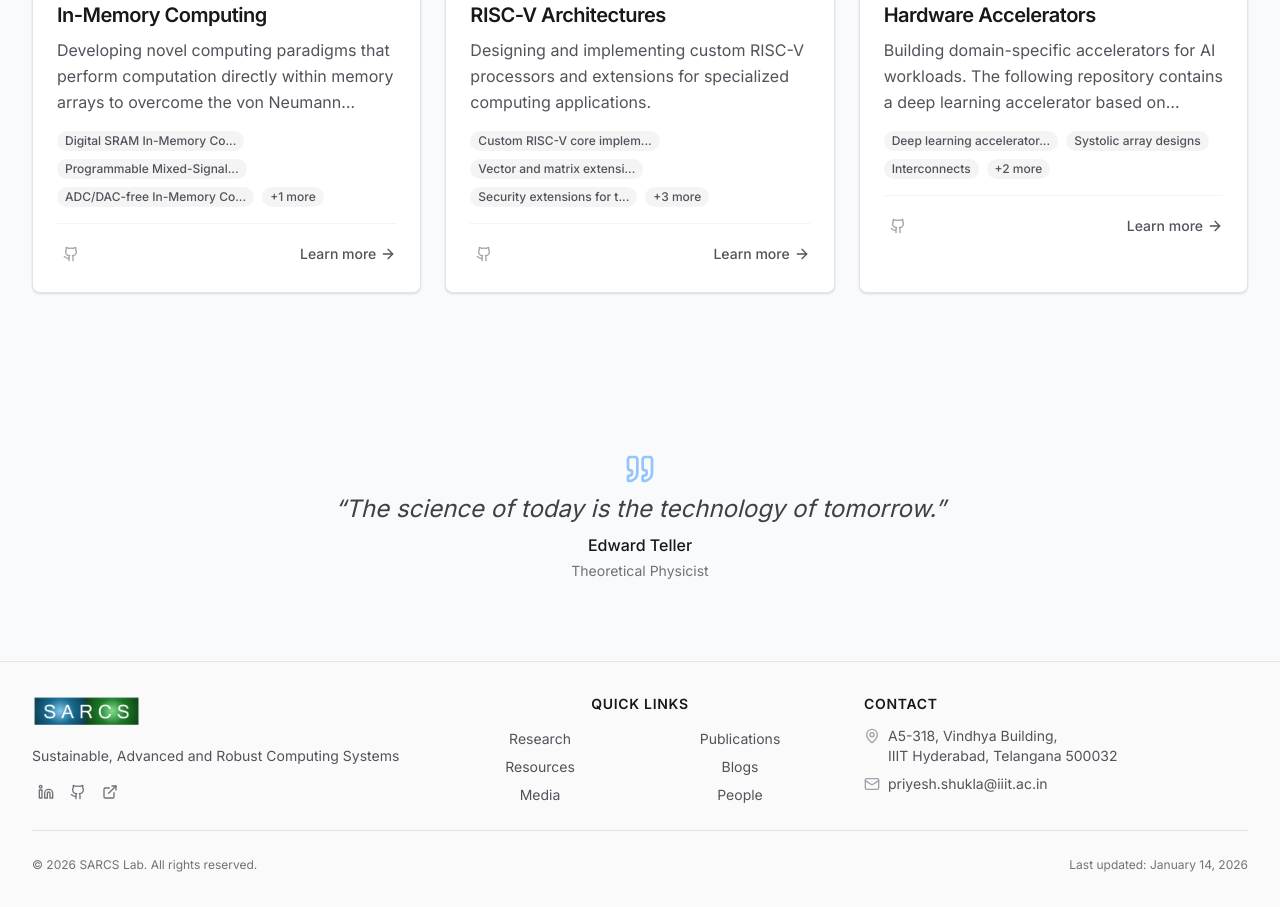
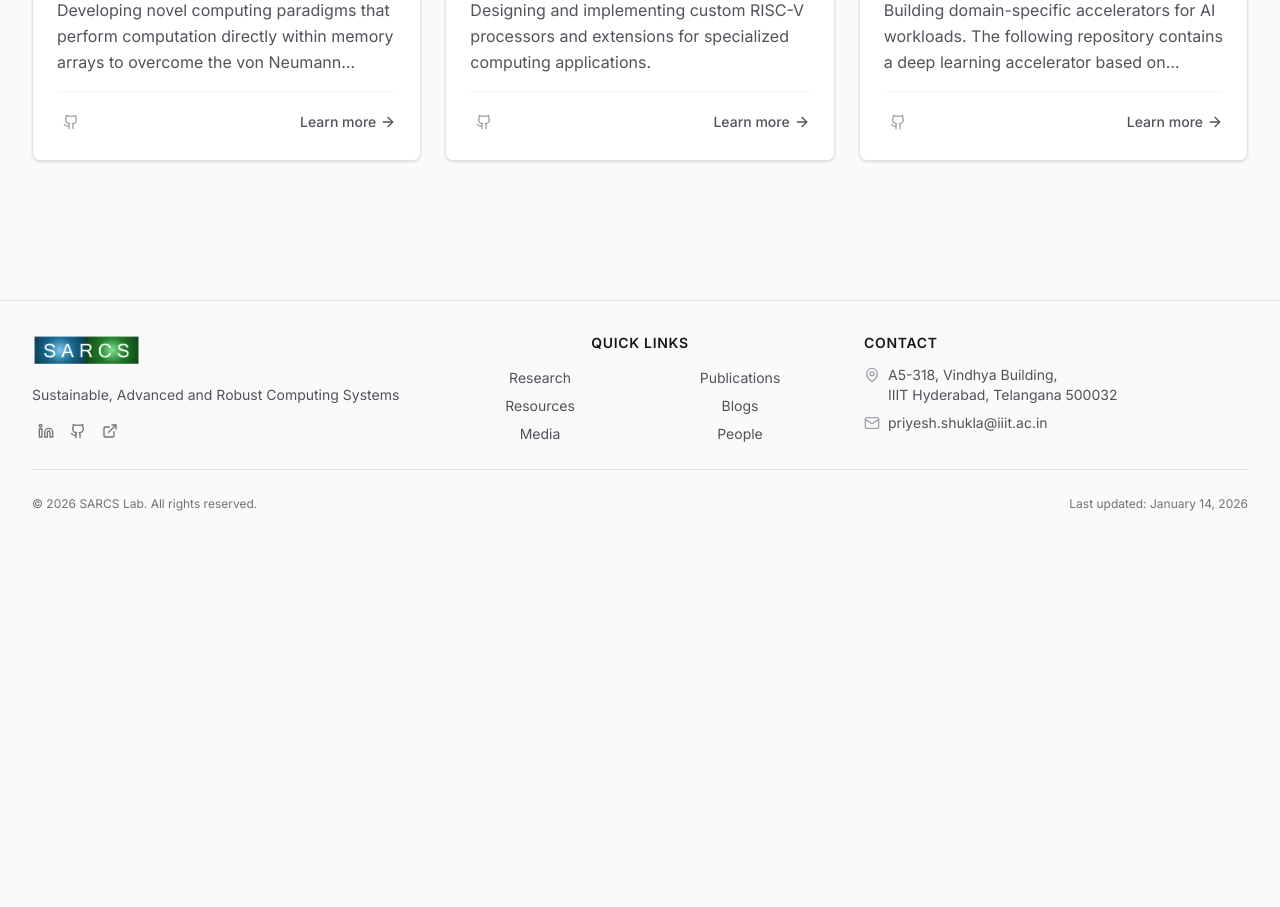
Before and after one commit to SARCS-Research-Group-IIITH/SARCS-Research-Group-IIITH.github.io, a Next.js app: page /projects in a window 1280 px wide. Shown: the part 500-1407 px from the top of the page. After the commit the page ends 1046 px from the top, so only its background shows below. Built offline with nearby package versions, Linux system fonts and the light colour scheme.

Commit message:
Fixed padding, tags visibilityand other formatting issued in the research tab

```diff
--- a/app/projects/[slug]/page.tsx
+++ b/app/projects/[slug]/page.tsx
@@ -58,7 +58,7 @@ export default function ProjectPage({ params }: { params: { slug: string } }) {
   }
 
   return (
-    <Section>
+    <Section className="!pb-8 md:!pb-10">
       <div className="flex gap-8">
         {/* Sidebar Navigation - Desktop only */}
         <aside className="hidden w-64 flex-shrink-0 lg:block">
--- a/app/projects/page.tsx
+++ b/app/projects/page.tsx
@@ -37,7 +37,7 @@ export default function ProjectsPage() {
         className="bg-teal-50 dark:bg-teal-950/20"
       />
 
-      <Section>
+      <Section className="!pt-8 md:!pt-10 !pb-4 md:!pb-6">
         {/* Mobile-friendly tabs */}
         <div className="mb-8 lg:hidden">
           <ResearchAreaTabs projects={projects} />
@@ -46,16 +46,6 @@ export default function ProjectsPage() {
         {/* Project Grid */}
         <ProjectGrid projects={projects} />
       </Section>
-
-      {/* Inspirational Quote */}
-      <Section className="py-8 md:py-12">
-        <Quote
-          text="The science of today is the technology of tomorrow."
-          author="Edward Teller"
-          title="Theoretical Physicist"
-          variant="centered"
-        />
-      </Section>
     </>
   );
 }
--- a/components/projects/ProjectCard.tsx
+++ b/components/projects/ProjectCard.tsx
@@ -104,24 +104,6 @@ export function ProjectCard({ project, variant = 'default' }: ProjectCardProps)
           {project.shortDescription}
         </p>
 
-        {/* Topics preview */}
-        {project.topics.length > 0 && (
-          <div className="mb-4">
-            <BadgeGroup>
-              {project.topics.slice(0, 3).map((topic) => (
-                <Badge key={topic} variant="neutral" size="sm">
-                  {topic.length > 25 ? topic.slice(0, 25) + '...' : topic}
-                </Badge>
-              ))}
-              {project.topics.length > 3 && (
-                <Badge variant="neutral" size="sm">
-                  +{project.topics.length - 3} more
-                </Badge>
-              )}
-            </BadgeGroup>
-          </div>
-        )}
-
         {/* Footer links */}
         <div className="flex items-center justify-between pt-4 border-t border-surface-100 dark:border-surface-700">
           <div className="flex gap-2">
```
